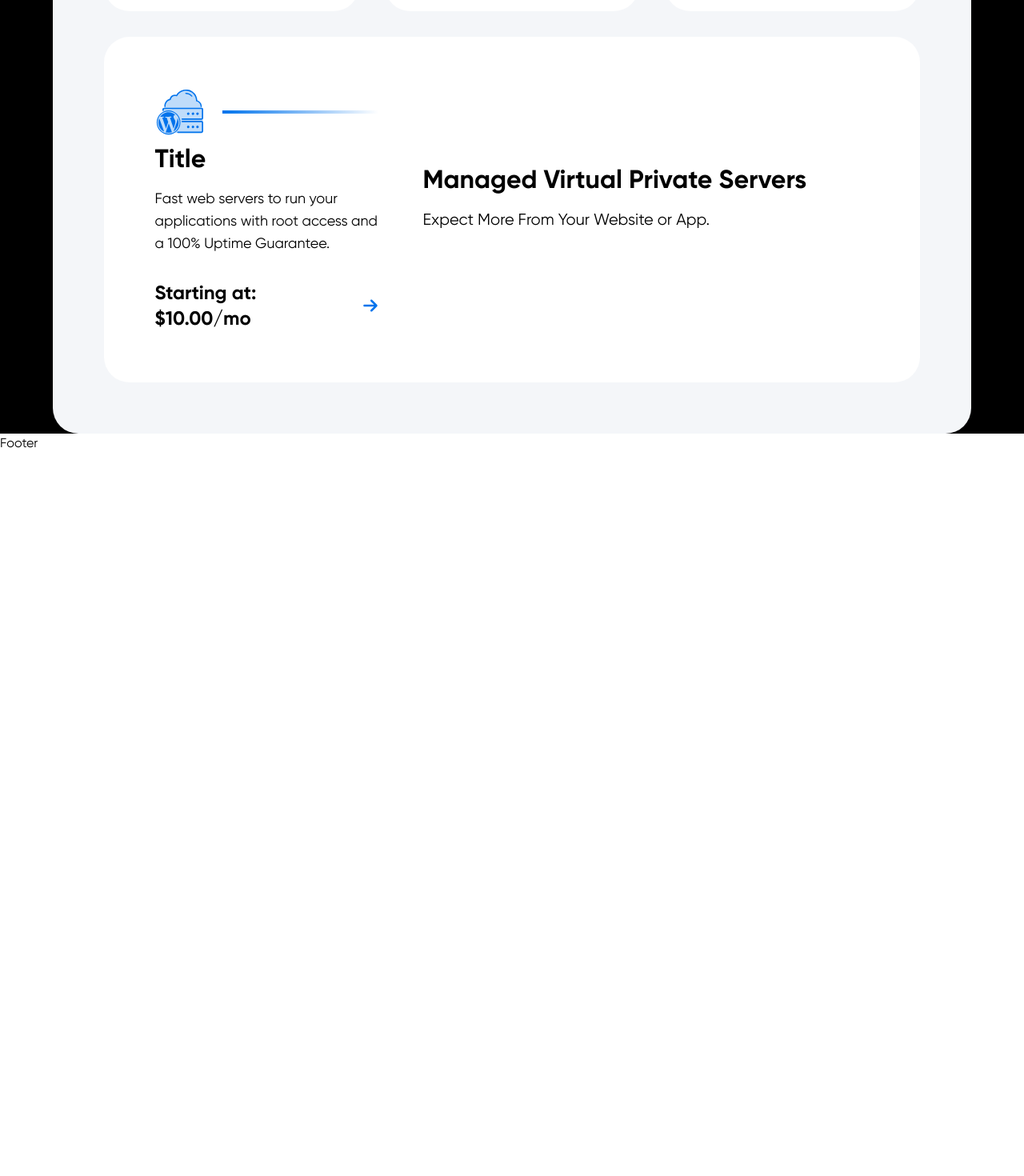
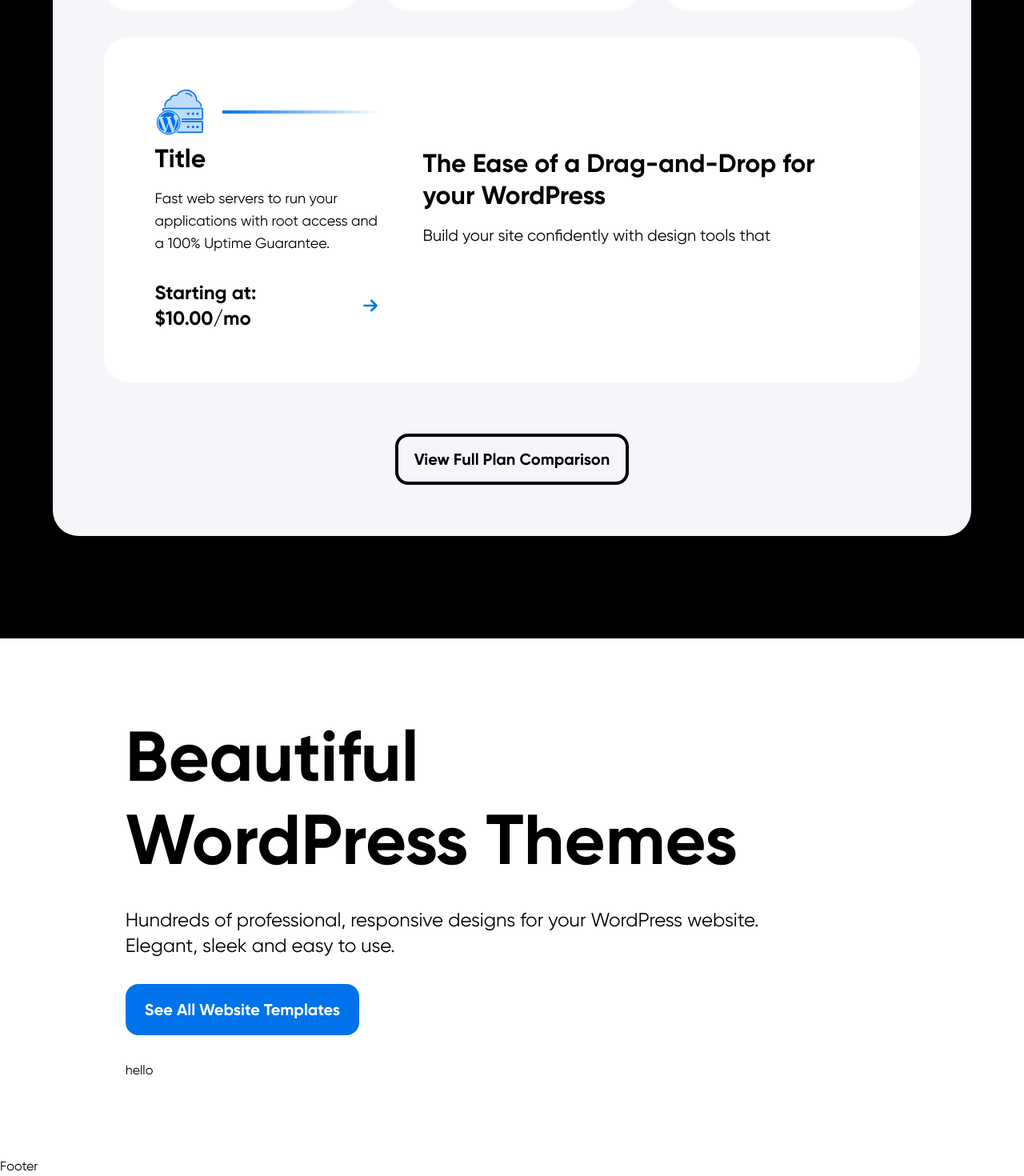
Before and after one commit to Cancey-Dejean/dreamhost-remake-next14, a Next.js app: page / in a window 1280 px wide. Shown: the part 5474-6944 px from the top of the page at 80% size. Before the commit the page ends 6040 px from the top, so only its background shows below. Built offline with nearby package versions, Linux system fonts and the light colour scheme.

Commit message:
Add WordPress Themes component

```diff
--- a/app/(marketing)/page.tsx
+++ b/app/(marketing)/page.tsx
@@ -6,6 +6,7 @@ import {
   HostingPlans,
   LatestDeals,
   Offering,
+  WordressThemes,
 } from "@/components";
 
 export default function Home() {
@@ -18,6 +19,7 @@ export default function Home() {
       <FlashSale />
       <Offering />
       <Hosting />
+      <WordressThemes />
     </>
   );
 }
--- a/components/Hosting/index.tsx
+++ b/components/Hosting/index.tsx
@@ -1,9 +1,9 @@
 import Image from "next/image";
-import { CardHosting } from "@/components";
+import { ButtonLink, CardHosting } from "@/components";
 
 export default function Hosting() {
   return (
-    <section className="bg-black p-0">
+    <section className="bg-black p-0 pb-32">
       <div className="section-grid p-8">
         <div className="relative z-20 col-span-9 col-end-19">
           <div className="lg:max-w-[408px] xl:max-w-[818px]">
@@ -20,7 +20,7 @@ export default function Hosting() {
 
       <div className="section-grid">
         <div className="col-span-18 col-start-2 rounded-32 bg-offwhite p-16">
-          <div className="lg:grid-cols-3 grid gap-8">
+          <div className="grid gap-8 lg:grid-cols-3">
             <ul className="col-span-2 grid grid-cols-2 gap-8">
               <CardHosting
                 linkableUrl="/"
@@ -59,10 +59,20 @@ export default function Hosting() {
             <CardHosting
               linkableUrl="/"
               direction="horizontal"
-              cardHeadTitle="Managed Virtual Private Servers"
-              cardHeadDescription="Expect More From Your Website or App."
+              cardHeadTitle="The Ease of a Drag-and-Drop for your WordPress"
+              cardHeadDescription="Build your site confidently with design tools that "
               linkableText="Starting at: $10.00/mo"
               cardBodyDescription="Fast web servers to run your applications with root access and a 100% Uptime Guarantee."
+            />
+          </div>
+
+          <div className="mt-16 flex justify-center">
+            <ButtonLink
+              as="a"
+              variant="default-ghost"
+              size="medium"
+              label="View Full Plan Comparison"
+              href="#plan-comparison"
             />
           </div>
         </div>
--- /dev/null
+++ b/components/WordressThemes/index.tsx
@@ -0,0 +1,44 @@
+import Link from "next/link";
+import { ButtonLink, SectionTitle } from "..";
+
+export default function WordressThemes() {
+  return (
+    <section className="py-24">
+      <div className="section-grid">
+        <div className="col-span-full lg:col-span-16 lg:col-start-2 xl:col-start-3">
+          <div className="flex max-w-[805px] flex-col items-start">
+            <SectionTitle
+              as="h3"
+              className="mb-8 text-4xl lg:text-8xl xl:text-11xl"
+            >
+              Beautiful WordPress Themes
+            </SectionTitle>
+
+            <p className="mb-8 text-2xl">
+              Hundreds of professional, responsive designs for your WordPress
+              website. Elegant, sleek and easy to use.
+            </p>
+
+            <ButtonLink
+              as="a"
+              variant="primary-solid"
+              label="See All Website Templates"
+              size="medium"
+            />
+
+            {/* <Link
+              className="bg-blue hover:bg-blue-400 active:bg-blue-600 focus:ring-blue rounded inline-block px-2 py-[14px] text-lg font-semibold !leading-none text-white hover:!no-underline focus:outline-none focus:ring-2 focus:ring-offset-2 disabled:cursor-not-allowed disabled:opacity-50 lg:px-4 lg:py-3 lg:text-3xl"
+              href="#"
+            >
+              See All Website Templates
+            </Link> */}
+          </div>
+        </div>
+
+        <div className="col-span-full lg:col-span-16 lg:col-start-2 xl:col-start-3">
+          hello
+        </div>
+      </div>
+    </section>
+  );
+}
--- a/components/index.tsx
+++ b/components/index.tsx
@@ -21,6 +21,7 @@ import HostingPlans from "./HostingPlans";
 import FlashSale from "./FlashSale";
 import Offering from "./Offering";
 import Hosting from "./Hosting";
+import WordressThemes from "./WordressThemes";
 
 // Molecules
 import InputSubmit from "./InputSubmit";
@@ -48,4 +49,5 @@ export {
   Offering,
   Hosting,
   Pill,
+  WordressThemes,
 };
```
